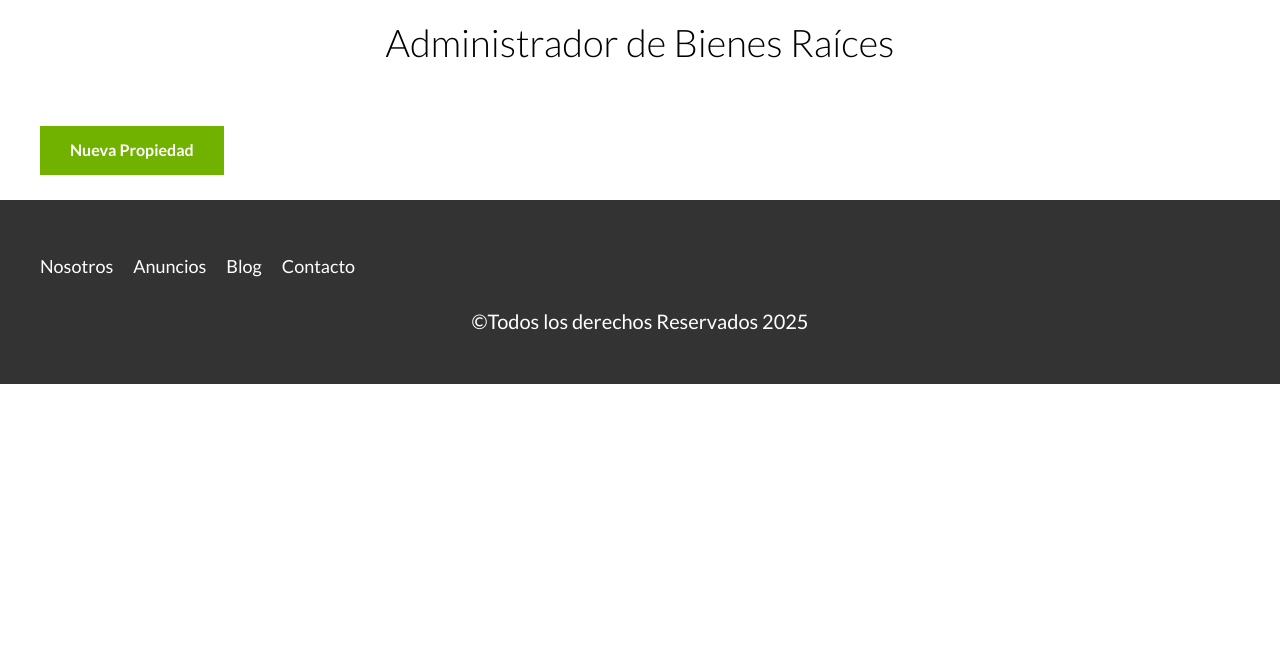
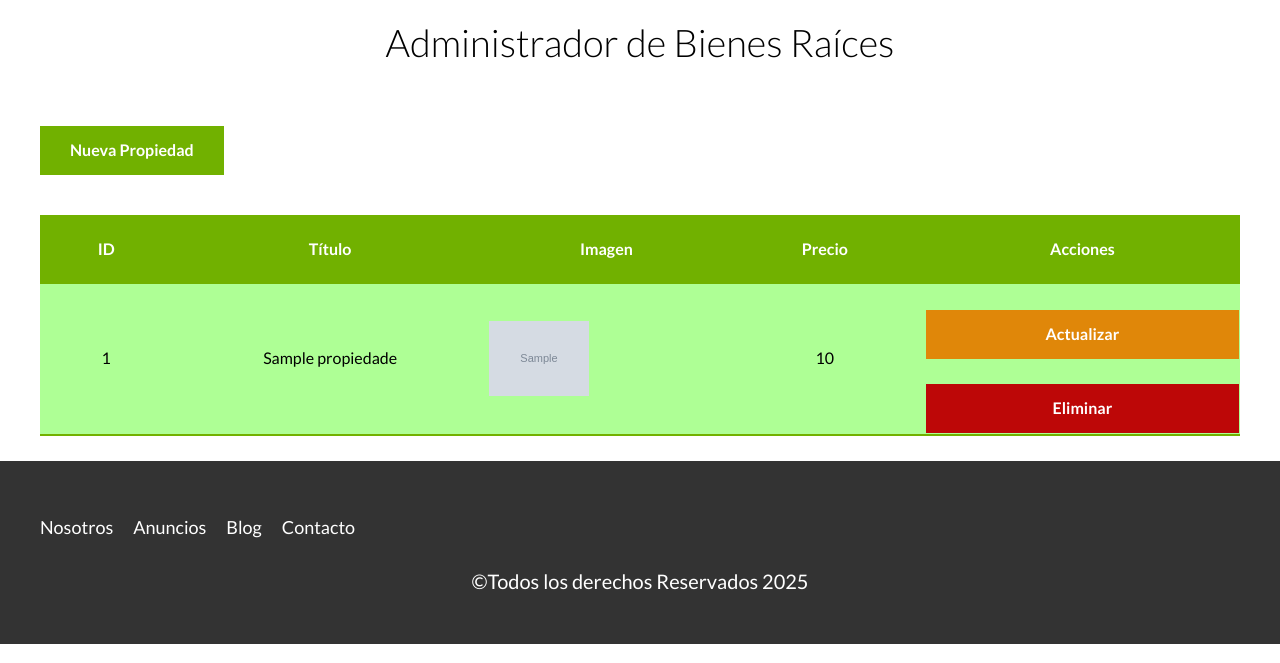
Before and after one commit to AntoDevLive/Bienes_Raices, a PHP site: page /admin in a window 1280 px wide. Shown: the part 137-800 px from the top of the page. Run offline with PHP 8.4, Linux system fonts and the light colour scheme; tables that the repository leaves empty or names only in its code hold one stand-in row (values such as "Sample post"); grey boxes marked "Sample" are stand-in pictures; data that the repository does not hold is empty.

Commit message:
listar las propiedades en la tabla del admin

```diff
--- a/admin/index.php
+++ b/admin/index.php
@@ -1,14 +1,55 @@
-<?php include '../includes/templates/header.php' ?>
+<?php
+// Importar la conexión
+include '../includes/config/database.php';
+$db = conectarDB();
+
+//Escribir el query
+$query = "SELECT * FROM propiedades";
+
+//Consultar la BD
+$resultado = mysqli_query($db, $query);
+
+
+include '../includes/templates/header.php'
+?>
 
 <main class="contenedor seccion">
     <h1>Administrador de Bienes Raíces</h1>
 
     <a href="/admin/propiedades/crear.php" class="boton boton-verde">Nueva Propiedad</a>
 
-    <table class="propiedades"></table>
+    <table class="propiedades">
+        <thead>
+            <tr>
+                <th>ID</th>
+                <th>Título</th>
+                <th>Imagen</th>
+                <th>Precio</th>
+                <th>Acciones</th>
+            </tr>
+        </thead>
+        <tbody>
+            <?php while($propiedad = mysqli_fetch_assoc($resultado)): ?>
+                <tr>
+                    <td> <?php echo $propiedad['id']; ?> </td>
+                    <td> <?php echo $propiedad['titulo']; ?> </td>
+                    <td> <img class="imagen-tabla" src="/imagenes/<?php echo $propiedad['imagen']; ?>" alt="">  </td>
+                    <td> <?php echo $propiedad['precio']; ?> </td>
+                    <td>
+                        <a href="#" class="boton-amarillo-block">Actualizar</a>
+                        <a href="#" class="boton-rojo-block">Eliminar</a>
+                    </td>
+                </tr>
+            <?php endwhile; ?>
+        </tbody>
+    </table>
 </main>
 
-<?php include '../includes/templates/footer.php'; ?>
+<?php
+//Cerrar la conexión
+mysqli_close($db);
+
+include '../includes/templates/footer.php'; ?>
 </body>
 
 </html>
--- a/admin/propiedades/crear.php
+++ b/admin/propiedades/crear.php
@@ -79,7 +79,7 @@ if ($_SERVER['REQUEST_METHOD'] === 'POST') {
         }
 
         //generar nombre unico para imagen
-        $nombreImagen = md5(uniqid(rand(), true)) . "jpg";
+        $nombreImagen = md5(uniqid(rand(), true)) . ".jpg";
 
 
         //Subir la imagen
--- a/src/scss/base/_botones.scss
+++ b/src/scss/base/_botones.scss
@@ -9,3 +9,11 @@
 .boton-verde {
     @include boton($verde, inline-block);
 }
+
+.boton-rojo-block {
+    @include boton($rojo, block)
+}
+
+.boton-rojo-block {
+    @include boton($rojo, block)
+}
--- a/src/scss/internas/_admin.scss
+++ b/src/scss/internas/_admin.scss
@@ -14,3 +14,32 @@
         background-color: $verde;
     }
 }
+
+table.propiedades {
+    margin-top: 4rem;
+    width: 100%;
+    border-spacing: 0;
+    text-align: center;
+
+    thead {
+        background-color: $verde;
+
+        th {
+            color: $blanco;
+            padding: 2rem;
+        }
+    }
+
+    tbody {
+        background-color: #aeff95;
+
+        td {
+            border-bottom: 2px solid $verde;
+        }
+    }
+
+    .imagen-tabla {
+        width: 10rem;
+        align-self: end;
+    }
+}
```
Also changed, not shown: build/css/app.css, imagenes/6b8bafa3624ce4259383e9fffae12092.jpg (added), imagenes/e196ec1908ded401f1048e66e6334b28.jpg (added), 1 other file.
